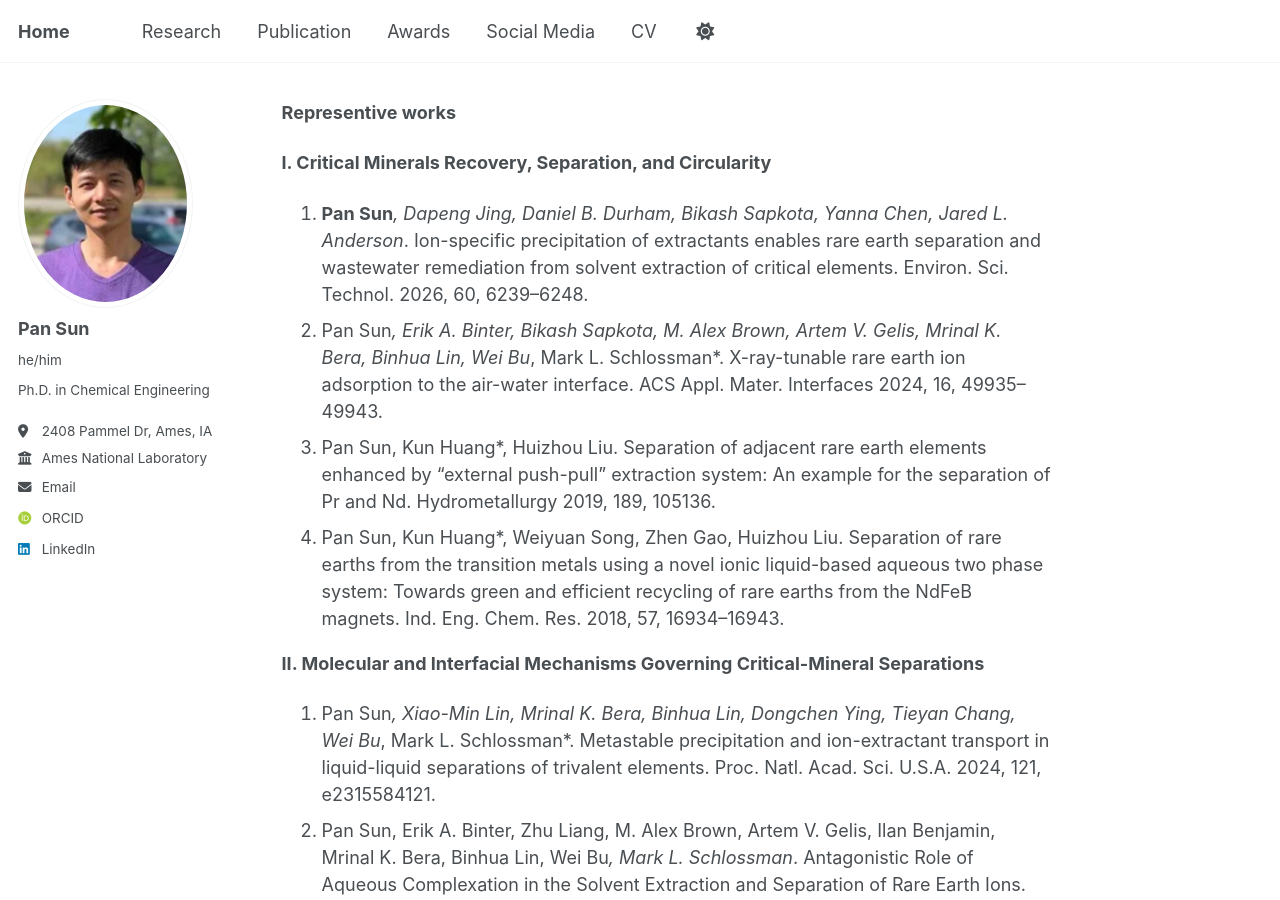
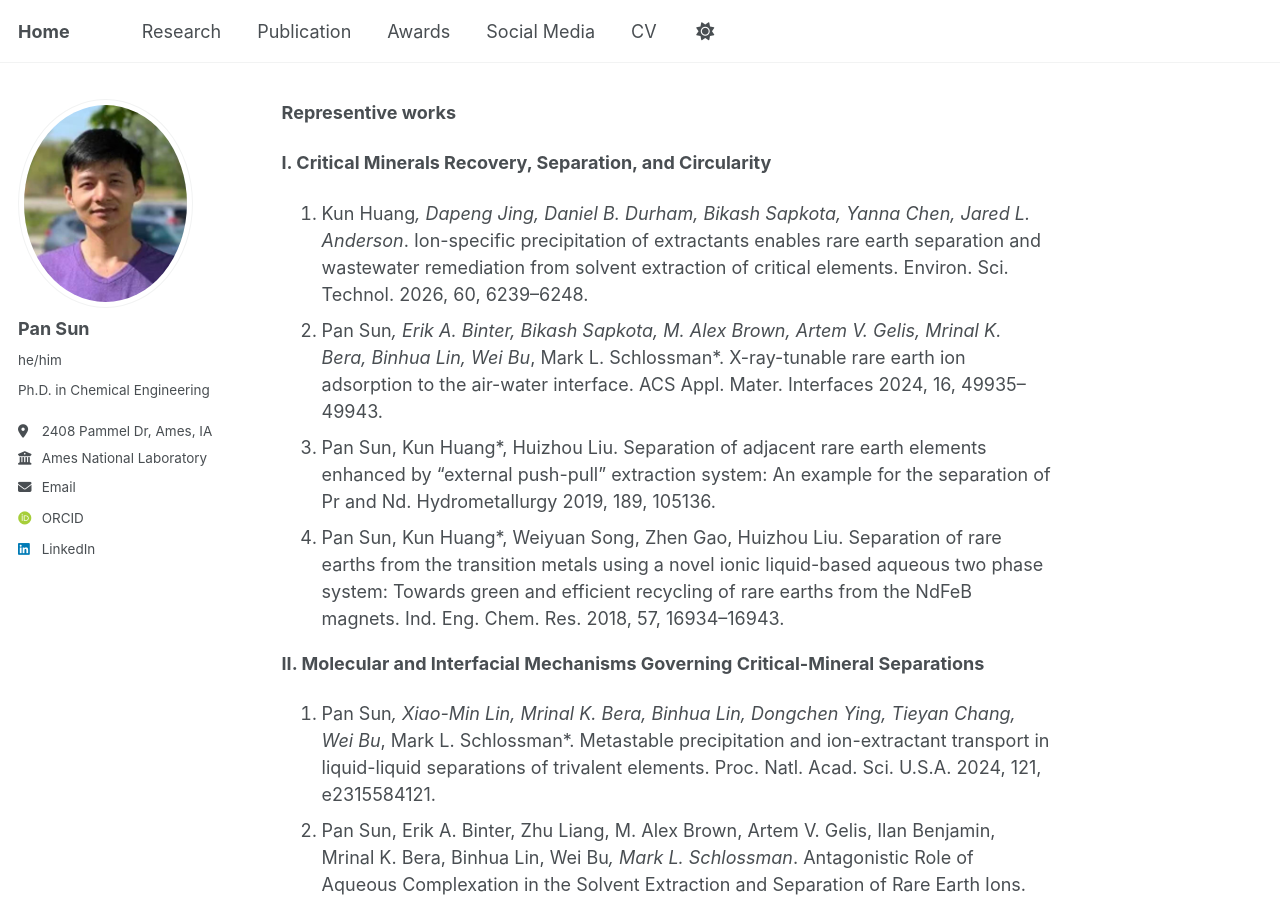
Before and after one commit to qxc2/pans, a Jekyll site: the page built from _publications/publications.md, in a window 1280 px wide and 900 px high. Built offline with Jekyll 4.4.1, drawn with Linux system fonts in a browser that asks for light colours; some web fonts are replaced; a script that is not in the unit is left out.

Commit message:
Update author name in publication entry

```diff
--- a/_publications/publications.md
+++ b/_publications/publications.md
@@ -6,7 +6,7 @@ permalink: /publications/
 **Representive works**
 
 **I. Critical Minerals Recovery, Separation, and Circularity**
-1. **Pan Sun***, Dapeng Jing, Daniel B. Durham, Bikash Sapkota, Yanna Chen, Jared L. Anderson*. Ion-specific precipitation of extractants enables rare earth separation and wastewater remediation from solvent extraction of critical elements. Environ. Sci. Technol. 2026, 60, 6239–6248.
+1. Kun Huang*, Dapeng Jing, Daniel B. Durham, Bikash Sapkota, Yanna Chen, Jared L. Anderson*. Ion-specific precipitation of extractants enables rare earth separation and wastewater remediation from solvent extraction of critical elements. Environ. Sci. Technol. 2026, 60, 6239–6248.
 2. Pan Sun*, Erik A. Binter, Bikash Sapkota, M. Alex Brown, Artem V. Gelis, Mrinal K. Bera, Binhua Lin, Wei Bu*, Mark L. Schlossman*. X-ray-tunable rare earth ion adsorption to the air-water interface. ACS Appl. Mater. Interfaces 2024, 16, 49935–49943.
 3. Pan Sun, Kun Huang*, Huizhou Liu. Separation of adjacent rare earth elements enhanced by “external push-pull” extraction system: An example for the separation of Pr and Nd. Hydrometallurgy 2019, 189, 105136.
 4. Pan Sun, Kun Huang*, Weiyuan Song, Zhen Gao, Huizhou Liu. Separation of rare earths from the transition metals using a novel ionic liquid-based aqueous two phase system: Towards green and efficient recycling of rare earths from the NdFeB magnets. Ind. Eng. Chem. Res. 2018, 57, 16934–16943.
```
